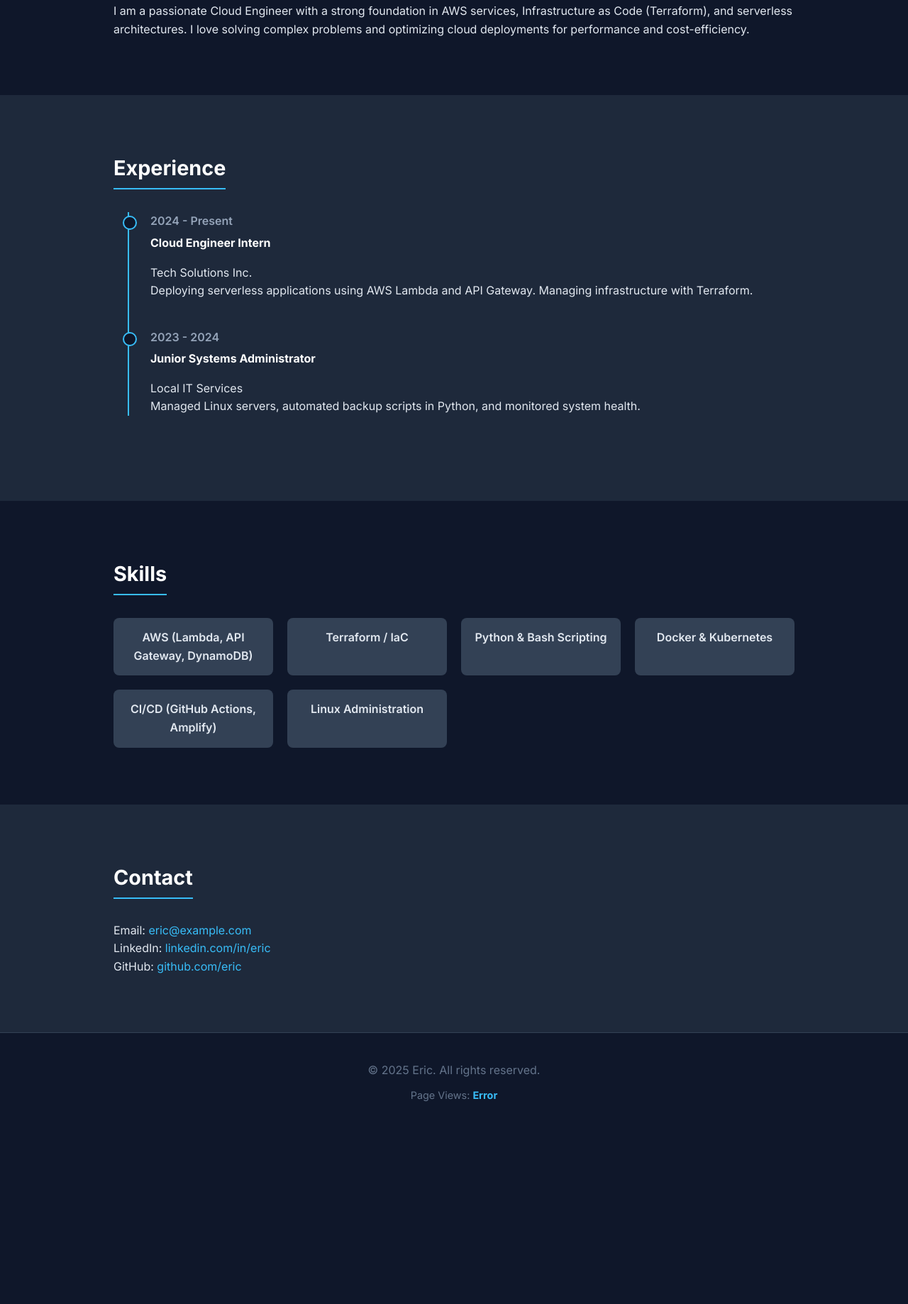
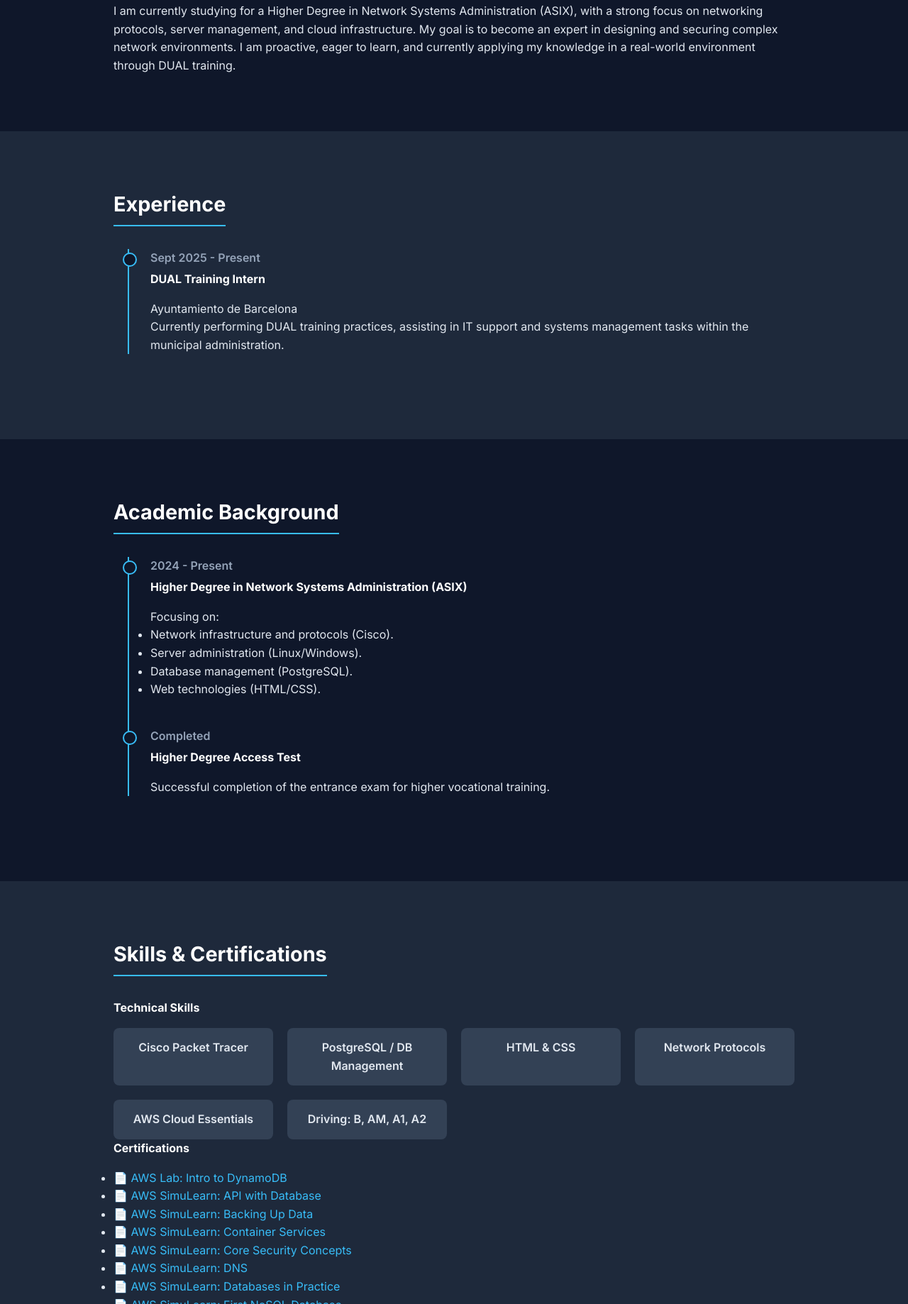
Before and after one commit to EricXRAY/ProjecteCloudCV, a plain HTML site: page index.html in a window 1280 px wide. Shown: the part 962-2800 px from the top of the page at 71% size. Before the commit the page ends 2557 px from the top, so only its background shows below. Drawn offline with Linux system fonts and the light colour scheme; no server answers.

Commit message:
Update CV details and personal information

```diff
--- a/index.html
+++ b/index.html
@@ -4,7 +4,7 @@
 <head>
     <meta charset="UTF-8">
     <meta name="viewport" content="width=device-width, initial-scale=1.0">
-    <title>Eric | Cloud Engineer CV</title>
+    <title>Eric Colomé Fernández | CV</title>
     <link rel="preconnect" href="https://fonts.googleapis.com">
     <link rel="preconnect" href="https://fonts.gstatic.com" crossorigin>
     <link href="https://fonts.googleapis.com/css2?family=Inter:wght@300;400;600;700&display=swap" rel="stylesheet">
@@ -14,13 +14,14 @@
 <body>
     <header class="hero">
         <div class="container">
-            <img src="fotocv_projecte.jpg" alt="Eric Profile Photo" class="profile-photo fade-in">
-            <h1 class="fade-in">Eric</h1>
-            <h2 class="fade-in delay-1">Cloud Engineer & DevOps Enthusiast</h2>
-            <p class="fade-in delay-2">Building scalable infrastructure and automated solutions on AWS.</p>
+            <img src="fotocv_projecte.jpg" alt="Eric Colomé Fernández" class="profile-photo fade-in">
+            <h1 class="fade-in">Eric Colomé Fernández</h1>
+            <h2 class="fade-in delay-1">Future Network Systems Administrator | ASIX Student</h2>
+            <p class="fade-in delay-2">Passionate about Network Administration, Cloud Computing, and System Security.
+            </p>
             <div class="hero-btns fade-in delay-3">
                 <a href="#contact" class="btn btn-primary">Contact Me</a>
-                <a href="#experience" class="btn btn-secondary">View Work</a>
+                <a href="#experience" class="btn btn-secondary">Experience</a>
             </div>
         </div>
     </header>
@@ -28,9 +29,10 @@
     <section id="about" class="section">
         <div class="container">
             <h3 class="section-title">About Me</h3>
-            <p>I am a passionate Cloud Engineer with a strong foundation in AWS services, Infrastructure as Code
-                (Terraform), and serverless architectures. I love solving complex problems and optimizing cloud
-                deployments for performance and cost-efficiency.</p>
+            <p>I am currently studying for a Higher Degree in Network Systems Administration (ASIX), with a strong focus
+                on networking protocols, server management, and cloud infrastructure. My goal is to become an expert in
+                designing and securing complex network environments. I am proactive, eager to learn, and currently
+                applying my knowledge in a real-world environment through DUAL training.</p>
         </div>
     </section>
 
@@ -39,54 +41,120 @@
             <h3 class="section-title">Experience</h3>
             <div class="timeline">
                 <div class="timeline-item">
-                    <div class="timeline-date">2024 - Present</div>
+                    <div class="timeline-date">Sept 2025 - Present</div>
                     <div class="timeline-content">
-                        <h4>Cloud Engineer Intern</h4>
-                        <span class="company">Tech Solutions Inc.</span>
-                        <p>Deploying serverless applications using AWS Lambda and API Gateway. Managing infrastructure
-                            with Terraform.</p>
-                    </div>
-                </div>
-                <div class="timeline-item">
-                    <div class="timeline-date">2023 - 2024</div>
-                    <div class="timeline-content">
-                        <h4>Junior Systems Administrator</h4>
-                        <span class="company">Local IT Services</span>
-                        <p>Managed Linux servers, automated backup scripts in Python, and monitored system health.</p>
+                        <h4>DUAL Training Intern</h4>
+                        <span class="company">Ayuntamiento de Barcelona</span>
+                        <p>Currently performing DUAL training practices, assisting in IT support and systems management
+                            tasks within the municipal administration.</p>
                     </div>
                 </div>
             </div>
         </div>
     </section>
 
-    <section id="skills" class="section">
+    <section id="education" class="section">
         <div class="container">
-            <h3 class="section-title">Skills</h3>
-            <div class="skills-grid">
-                <div class="skill-card">AWS (Lambda, API Gateway, DynamoDB)</div>
-                <div class="skill-card">Terraform / IaC</div>
-                <div class="skill-card">Python & Bash Scripting</div>
-                <div class="skill-card">Docker & Kubernetes</div>
-                <div class="skill-card">CI/CD (GitHub Actions, Amplify)</div>
-                <div class="skill-card">Linux Administration</div>
+            <h3 class="section-title">Academic Background</h3>
+            <div class="timeline">
+                <div class="timeline-item">
+                    <div class="timeline-date">2024 - Present</div>
+                    <div class="timeline-content">
+                        <h4>Higher Degree in Network Systems Administration (ASIX)</h4>
+                        <p>Focusing on:</p>
+                        <ul class="education-list">
+                            <li>Network infrastructure and protocols (Cisco).</li>
+                            <li>Server administration (Linux/Windows).</li>
+                            <li>Database management (PostgreSQL).</li>
+                            <li>Web technologies (HTML/CSS).</li>
+                        </ul>
+                    </div>
+                </div>
+                <div class="timeline-item">
+                    <div class="timeline-date">Completed</div>
+                    <div class="timeline-content">
+                        <h4>Higher Degree Access Test</h4>
+                        <p>Successful completion of the entrance exam for higher vocational training.</p>
+                    </div>
+                </div>
             </div>
         </div>
     </section>
 
-    <section id="contact" class="section alt-bg">
+    <section id="skills" class="section alt-bg">
+        <div class="container">
+            <h3 class="section-title">Skills & Certifications</h3>
+
+            <h4 class="subsection-title">Technical Skills</h4>
+            <div class="skills-grid">
+                <div class="skill-card">Cisco Packet Tracer</div>
+                <div class="skill-card">PostgreSQL / DB Management</div>
+                <div class="skill-card">HTML & CSS</div>
+                <div class="skill-card">Network Protocols</div>
+                <div class="skill-card">AWS Cloud Essentials</div>
+                <div class="skill-card">Driving: B, AM, A1, A2</div>
+            </div>
+
+            <div class="certifications-container">
+                <h4 class="subsection-title">Certifications</h4>
+                <ul class="file-list">
+                    <li><a href="AWS Lab Introduction to Amazon DynamoDB.pdf" target="_blank">📄 AWS Lab: Intro to
+                            DynamoDB</a></li>
+                    <li><a href="AWS SimuLearn API with Database.pdf" target="_blank">📄 AWS SimuLearn: API with
+                            Database</a></li>
+                    <li><a href="AWS SimuLearn Backing Up Data.pdf" target="_blank">📄 AWS SimuLearn: Backing Up
+                            Data</a></li>
+                    <li><a href="AWS SimuLearn Container Services.pdf" target="_blank">📄 AWS SimuLearn: Container
+                            Services</a></li>
+                    <li><a href="AWS SimuLearn Core Security Concepts.pdf" target="_blank">📄 AWS SimuLearn: Core
+                            Security Concepts</a></li>
+                    <li><a href="AWS SimuLearn DNS.pdf" target="_blank">📄 AWS SimuLearn: DNS</a></li>
+                    <li><a href="AWS SimuLearn Databases in Practice.pdf" target="_blank">📄 AWS SimuLearn: Databases in
+                            Practice</a></li>
+                    <li><a href="AWS SimuLearn First NoSQL Database.pdf" target="_blank">📄 AWS SimuLearn: First NoSQL
+                            Database</a></li>
+                </ul>
+            </div>
+        </div>
+    </section>
+
+    <section id="languages" class="section">
+        <div class="container">
+            <h3 class="section-title">Languages</h3>
+            <div class="skills-grid">
+                <div class="skill-card">Spanish (Native)</div>
+                <div class="skill-card">Catalan (Native)</div>
+                <div class="skill-card">English (B1)</div>
+            </div>
+        </div>
+    </section>
+
+    <section id="recommendations" class="section alt-bg">
+        <div class="container">
+            <h3 class="section-title">Recommendations</h3>
+            <p>Letters of recommendation available for download:</p>
+            <ul class="file-list">
+                <li><a href="Recomendación_Armonia_Eric_Colomé_Fernández.pdf" target="_blank">📄 Recommendation Letter -
+                        Armonia</a></li>
+                <li><a href="Recomendación_Galderma_Eric_Colomé_Fernández.pdf" target="_blank">📄 Recommendation Letter
+                        - Galderma</a></li>
+            </ul>
+        </div>
+    </section>
+
+    <section id="contact" class="section">
         <div class="container">
             <h3 class="section-title">Contact</h3>
             <div class="contact-info">
-                <p>Email: <a href="mailto:eric@example.com">eric@example.com</a></p>
-                <p>LinkedIn: <a href="#">linkedin.com/in/eric</a></p>
-                <p>GitHub: <a href="#">github.com/eric</a></p>
+                <p>Email: <a href="mailto:2023_eric.colome@iticbcn.cat">2023_eric.colome@iticbcn.cat</a></p>
+                <p>LinkedIn: <a href="#">linkedin.com/in/eric-colome</a></p>
             </div>
         </div>
     </section>
 
     <footer>
         <div class="container">
-            <p>&copy; 2025 Eric. All rights reserved.</p>
+            <p>&copy; 2025 Eric Colomé Fernández.</p>
             <p class="visit-counter">Page Views: <span id="counter">Loading...</span></p>
         </div>
     </footer>
@@ -95,7 +163,3 @@
 </body>
 
 </html>
-    <script src="script.js"></script>
-</body>
-
-</html>
```
